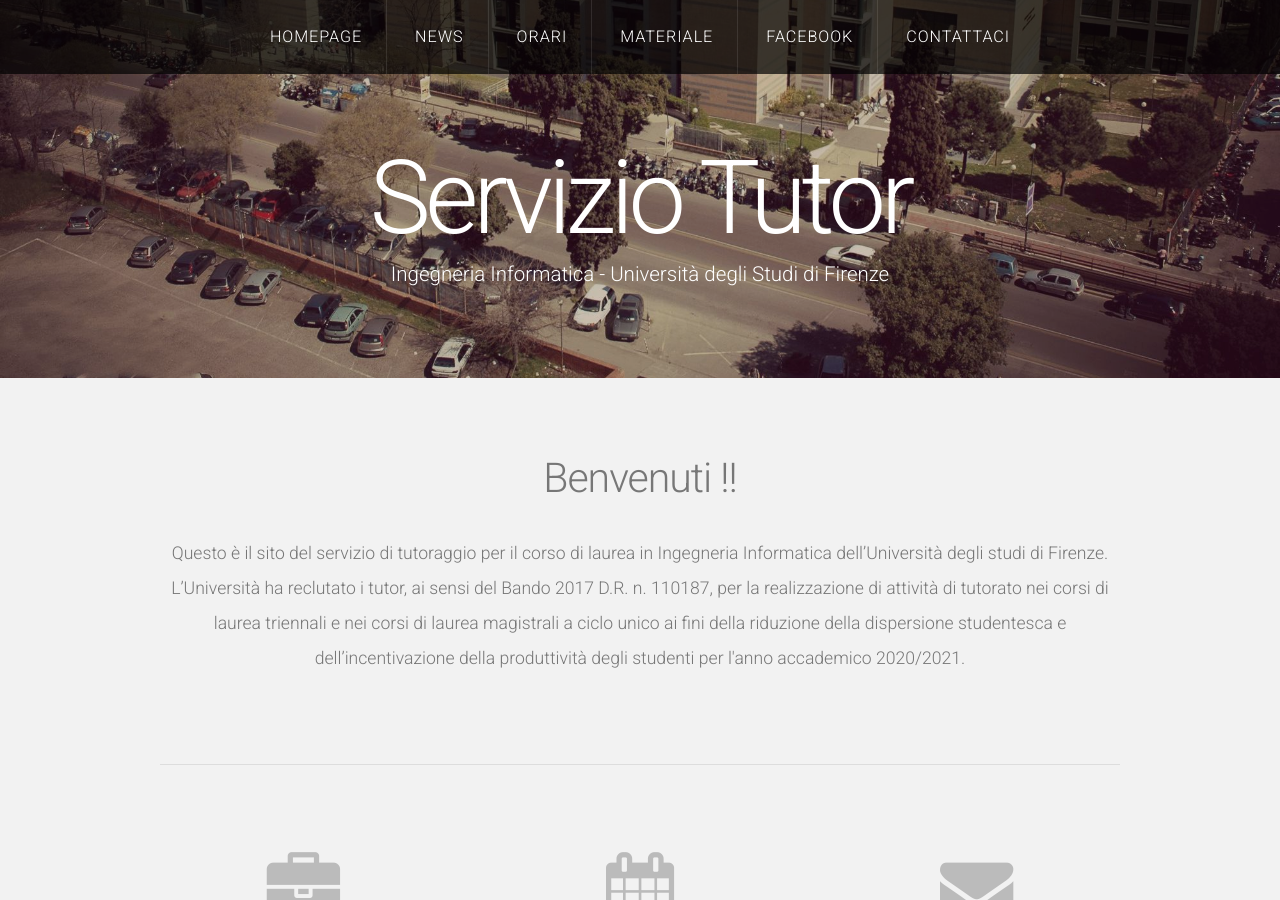
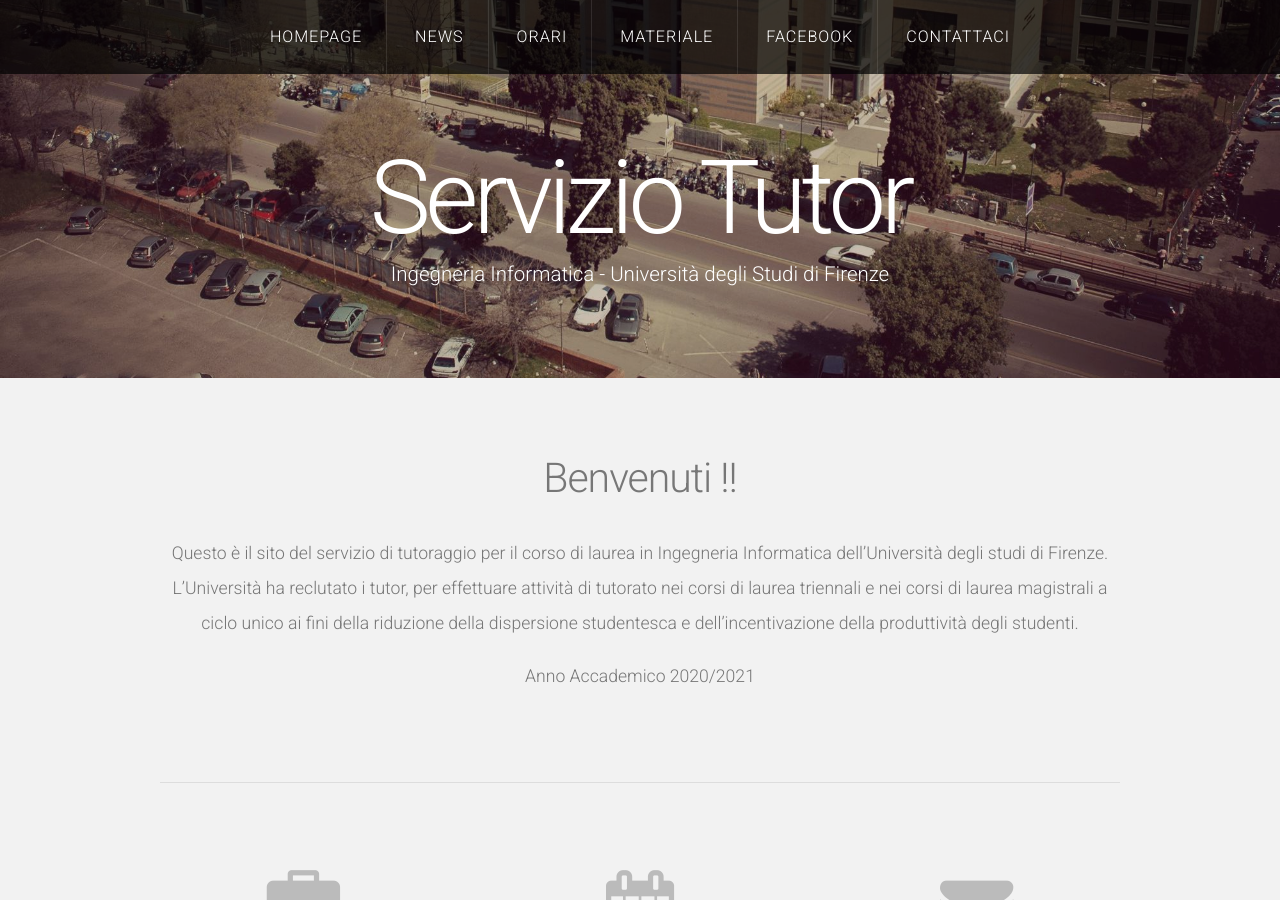
Before and after one commit to tutor-ing-inf-unifi/tutor-ing-inf-unifi.github.io, a Jekyll site: the page built from index.html, in a window 1280 px wide and 900 px high. Built offline with Jekyll 4.4.1, drawn with Linux system fonts in a browser that asks for light colours; nearby versions of some CDN libraries; the list of posts is cut into pages by our own code.

Commit message:
Update index.html

```diff
--- a/index.html
+++ b/index.html
@@ -10,7 +10,10 @@
 		</header>
 		<p>
 		Questo è il sito del servizio di tutoraggio per il corso di laurea in Ingegneria Informatica dell’Università degli studi di Firenze.
-		L’Università ha reclutato i tutor, ai sensi del Bando 2017 D.R. n. 110187, per la realizzazione di attività di tutorato nei corsi di laurea triennali e nei corsi di laurea magistrali a ciclo unico ai fini della riduzione della dispersione studentesca e dell’incentivazione della produttività degli studenti per l'anno accademico 2020/2021.
+		L’Università ha reclutato i tutor, per effettuare attività di tutorato nei corsi di laurea triennali e nei corsi di laurea magistrali a ciclo unico ai fini della riduzione della dispersione studentesca e dell’incentivazione della produttività degli studenti.
+		</p>
+		<p>
+			Anno Accademico 2020/2021
 		</p>
 		<hr />
 		<div class="row">
```
